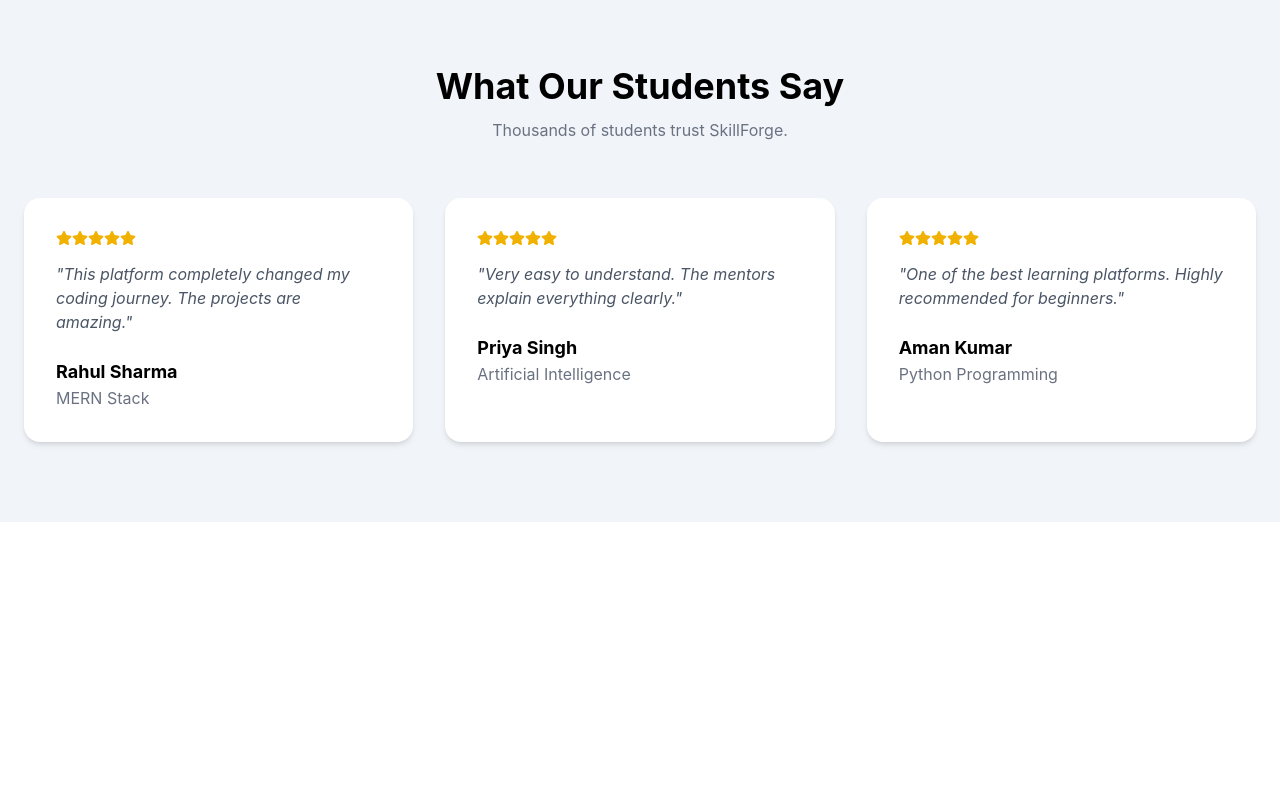
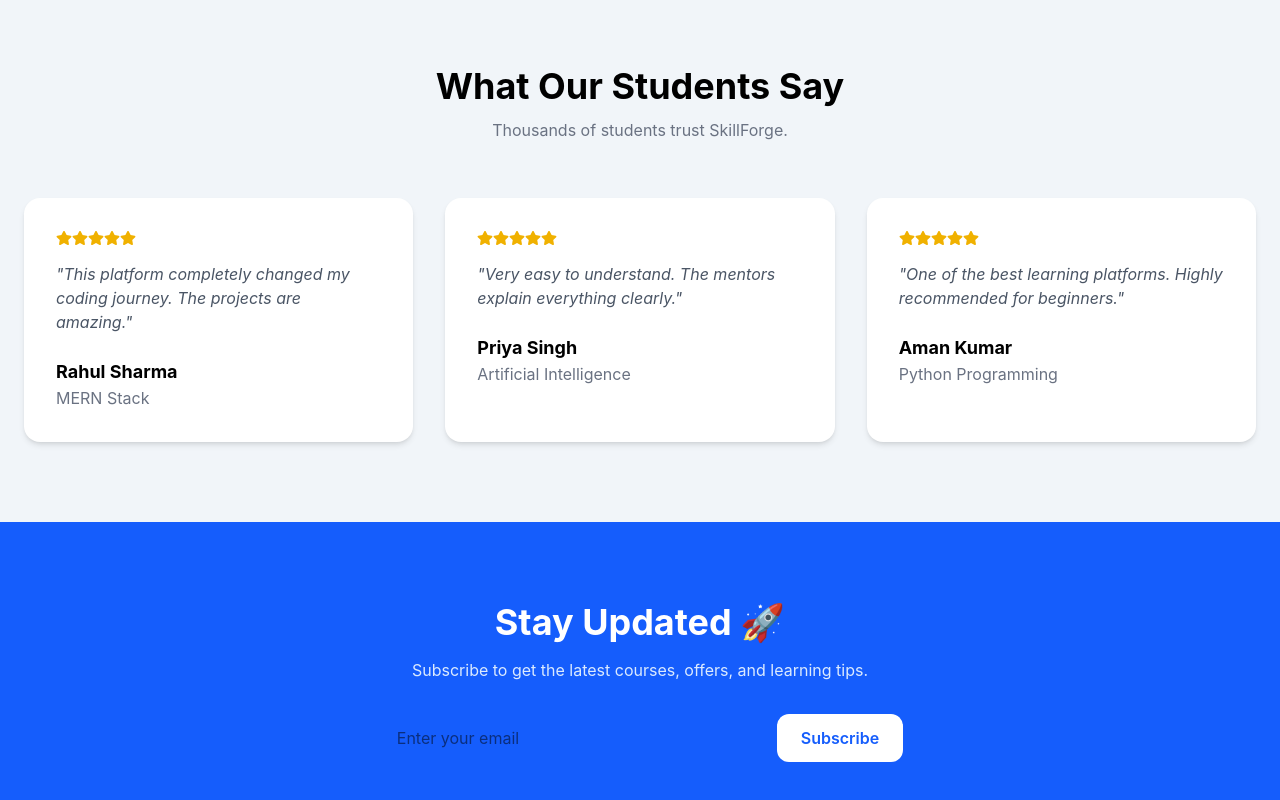
Before and after one commit to sumantyt0-alt/zynvora, a React (Vite) app in the folder client/: page / in a window 1280 px wide. Shown: the part 2833-3633 px from the top of the page. Before the commit the page ends 3355 px from the top, so only its background shows below. Built offline with nearby package versions, Linux system fonts and the light colour scheme.

Commit message:
Add testimonials section

```diff
--- a/client/src/components/home/Newsletter.jsx
+++ b/client/src/components/home/Newsletter.jsx
@@ -0,0 +1,33 @@
+function Newsletter() {
+  return (
+    <section className="py-20 bg-blue-600 text-white">
+      <div className="max-w-4xl mx-auto text-center px-6">
+
+        <h2 className="text-4xl font-bold">
+          Stay Updated 🚀
+        </h2>
+
+        <p className="mt-4 text-blue-100">
+          Subscribe to get the latest courses, offers, and learning tips.
+        </p>
+
+        <div className="mt-8 flex flex-col sm:flex-row gap-4 justify-center">
+
+          <input
+            type="email"
+            placeholder="Enter your email"
+            className="px-5 py-3 rounded-xl text-black w-full sm:w-96 outline-none"
+          />
+
+          <button className="bg-white text-blue-600 px-6 py-3 rounded-xl font-semibold hover:bg-gray-100 transition">
+            Subscribe
+          </button>
+
+        </div>
+
+      </div>
+    </section>
+  );
+}
+
+export default Newsletter;
--- a/client/src/pages/Home/Home.jsx
+++ b/client/src/pages/Home/Home.jsx
@@ -5,6 +5,7 @@ import Categories from "../../components/home/Categories";
 import Footer from "../../components/layout/Footer";
 import WhyChooseUs from "../../components/home/WhyChooseUs";
 import Testimonials from "../../components/home/Testimonials";
+import Newsletter from "../../components/home/Newsletter";
 
 
 
@@ -18,7 +19,7 @@ function Home() {
       <Footer />
       <WhyChooseUs />
       <Testimonials />
-
+      <Newsletter />
     </>
   );
 }
```
